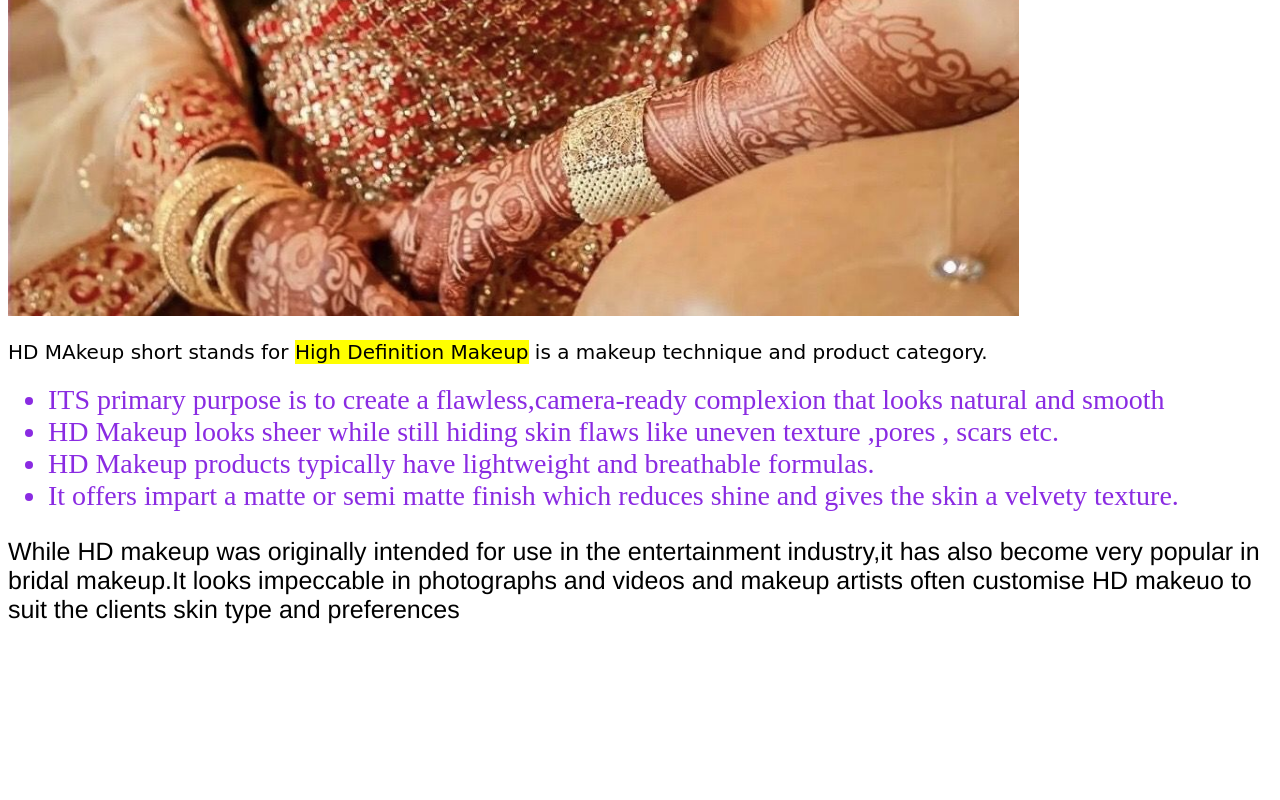
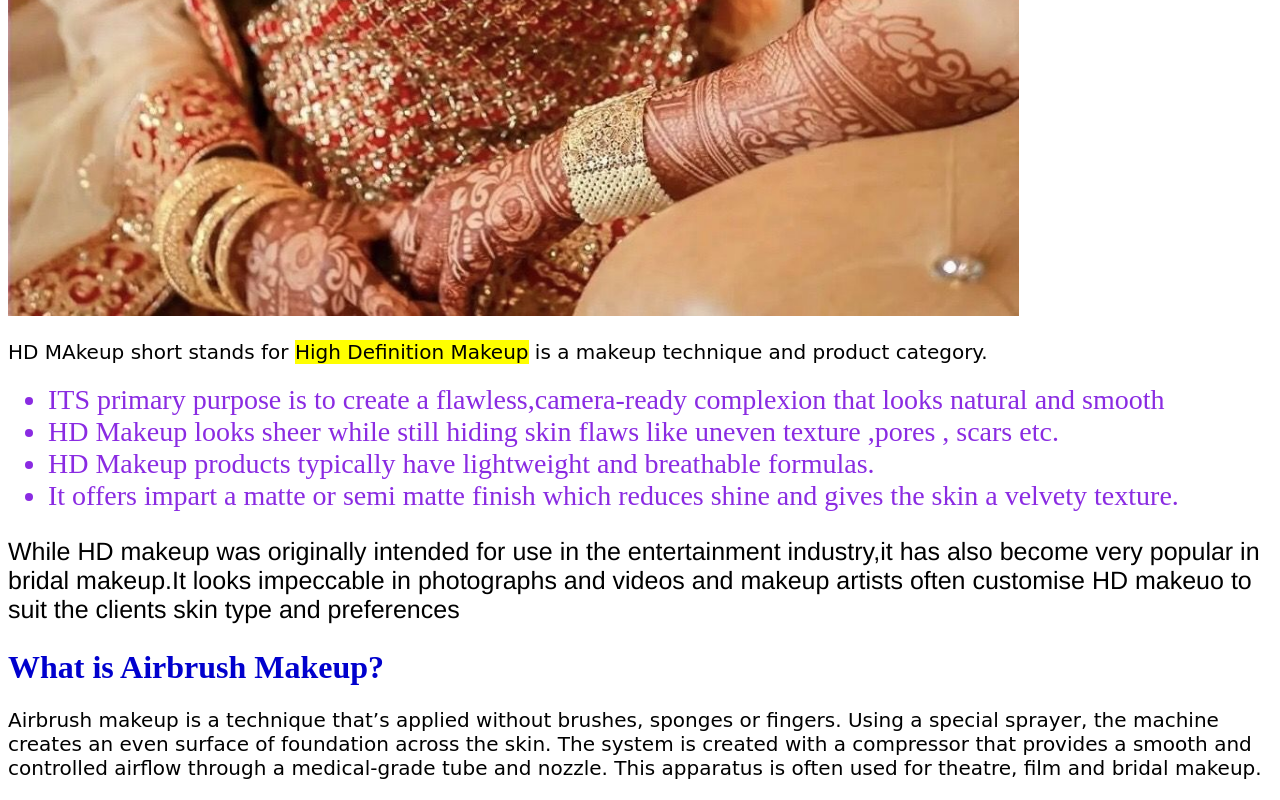
Before and after one commit to stuti2505/retouchmakeup.in, a plain HTML site: page HD Bridal Makeup.html in a window 1280 px wide. Shown: the part 1167-1967 px from the top of the page. Before the commit the page ends 1816 px from the top, so only its background shows below. Drawn offline with Linux system fonts and the light colour scheme.

Commit message:
Update HD Bridal Makeup.html
Signed-off-by: stuti2505 <stutikhurana25@gmail.com>

```diff
--- a/HD Bridal Makeup.html
+++ b/HD Bridal Makeup.html
@@ -19,5 +19,8 @@
       <li style="color: blueviolet;font-size: 28px;"> It offers impart a matte or semi matte finish which reduces shine and gives the skin a velvety texture.</li>
     </ul>
     <P style="font-family: 'Franklin Gothic Medium', 'Arial Narrow', Arial, sans-serif; font-size: 25px;"> While HD makeup was originally intended for use in the entertainment industry,it has also become very popular in bridal makeup.It looks impeccable in photographs and videos and makeup artists often customise HD makeuo to suit the clients skin type and preferences </P>
+    <h1 style=" color: rgb(0, 0, 205);"> What is Airbrush Makeup?</h1>
+
+<p style="font-family: cursive;font-size: 20px;">Airbrush makeup is a technique that’s applied without brushes, sponges or fingers. Using a special sprayer, the machine creates an even surface of foundation across the skin. The system is created with a compressor that provides a smooth and controlled airflow through a medical-grade tube and nozzle. This apparatus is often used for theatre, film and bridal makeup.</p>
 </body>
 </html>
```
